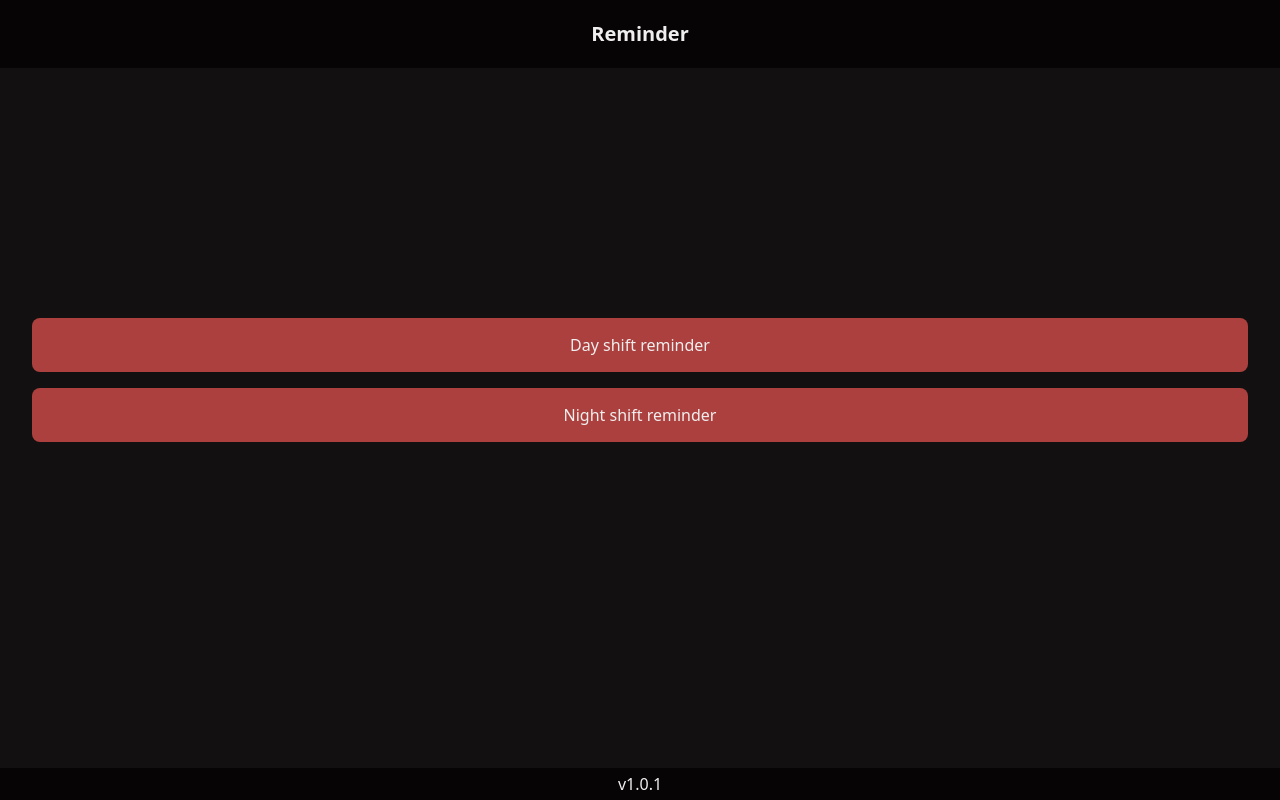
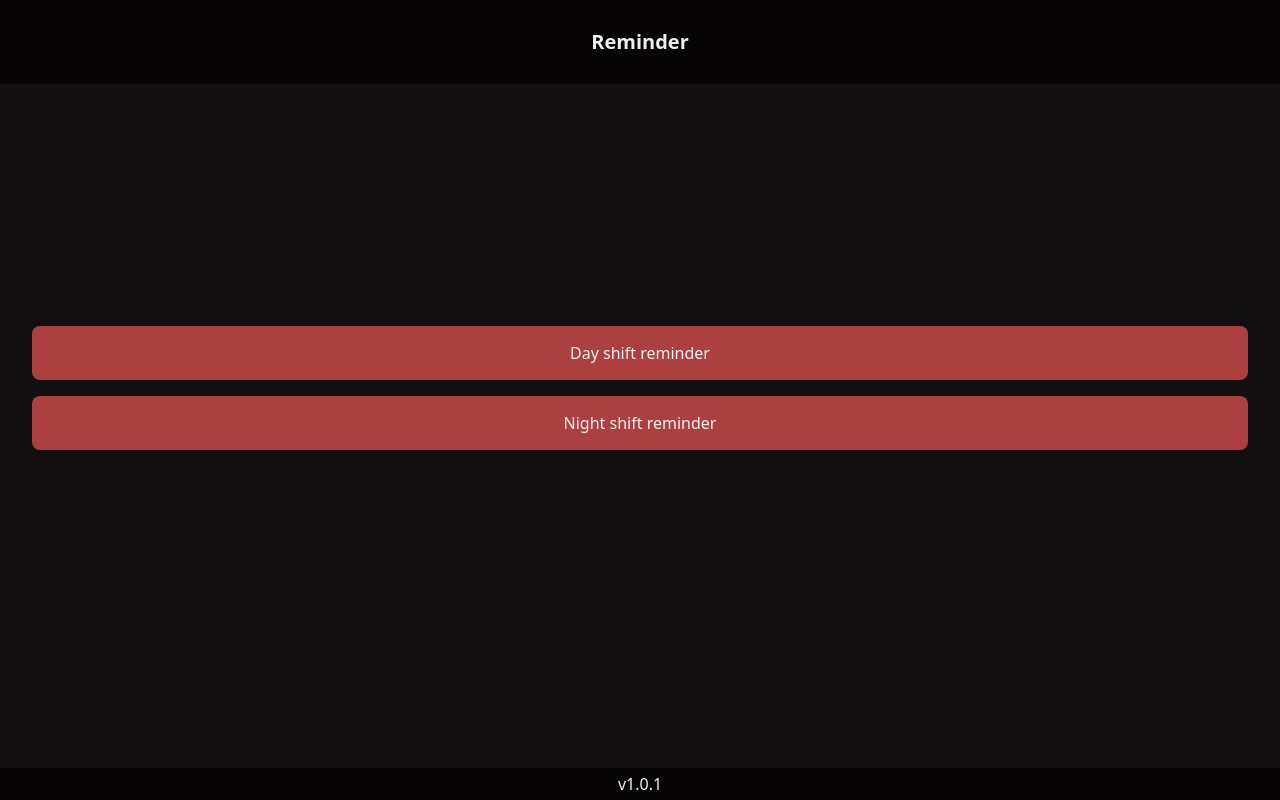
Before and after one commit to ohiienko-r/reminder-electron_app, a website built with Vite: page index.html in a window 1280 px wide. Built offline with nearby package versions, Linux system fonts and the light colour scheme.

Commit message:
Complete and test redesign

```diff
--- a/src/css/index.css
+++ b/src/css/index.css
@@ -20,13 +20,12 @@
 }
 
 .navigation {
-  display: flex;
-  justify-content: center;
-  padding: 1.5em 0;
+  padding: 2em;
   background-color: #060404;
 }
 
 .navigation h2 {
+  text-align: center;
   font-size: 20px;
   font-weight: 700;
 }
@@ -60,6 +59,7 @@ main {
 
   font-size: 16px;
 
+  font-weight: 500;
 }
 
 #stop-btn {
```
Also changed, not shown: package.json (+8 -8 lines), assets/Logo.ico, assets/Logo.png, assets/Logo.svg, assets/preloader.gif, 1 other file.
